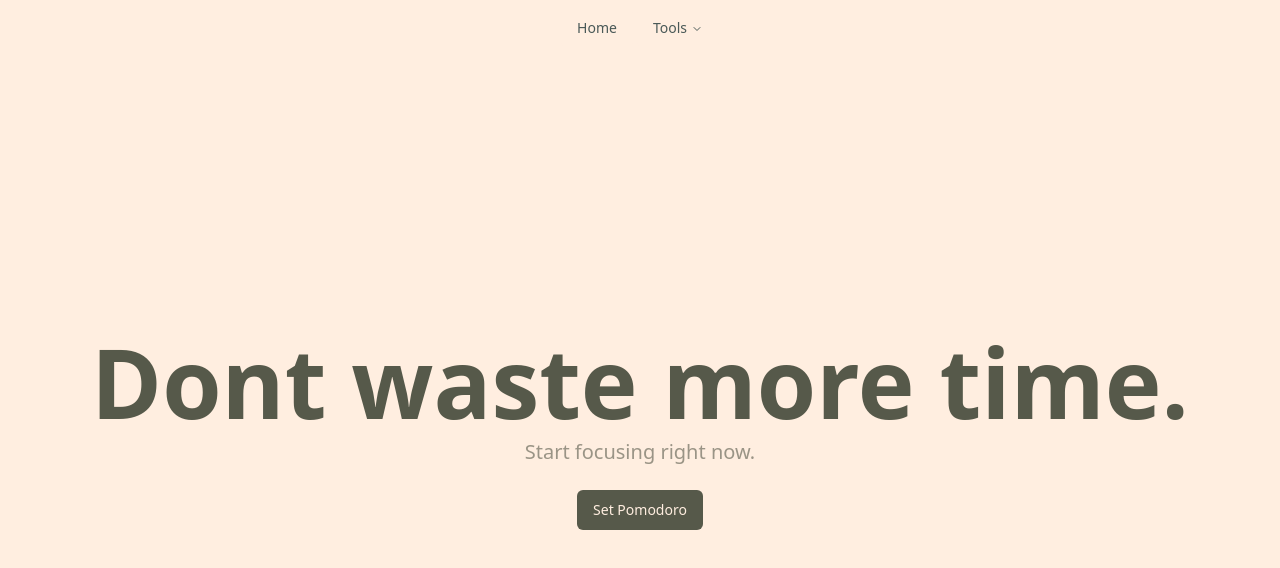
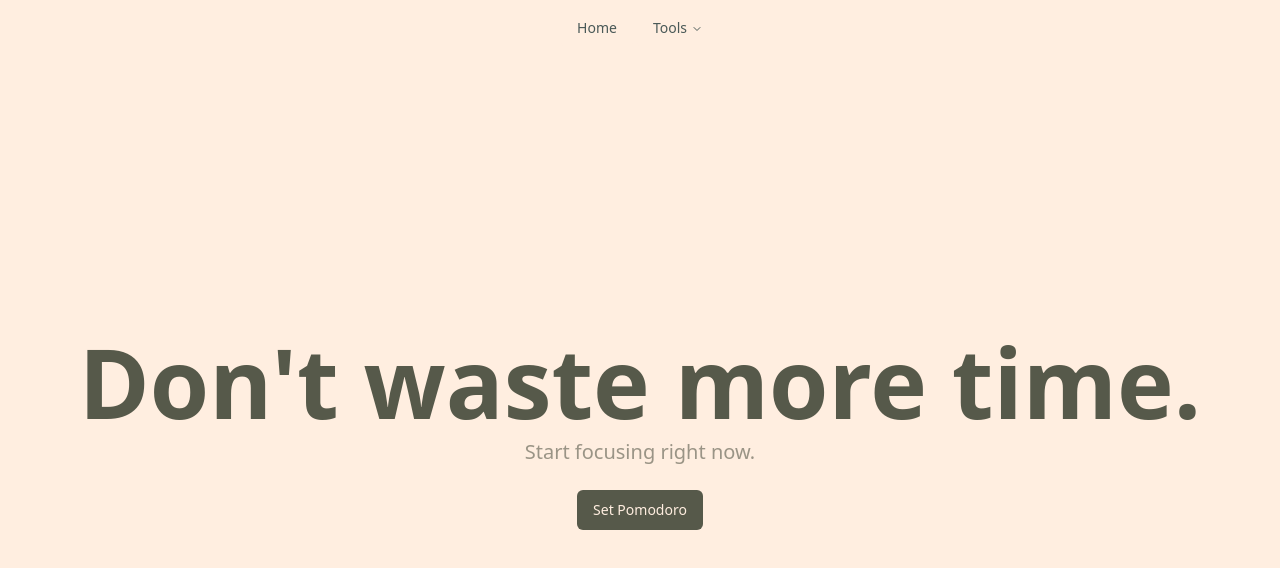
Before and after one commit to JorgeVenegas/pomodor.io, a React (Vite) app: page /#/ in a window 1280 px wide. Shown: the top 568 px of the page. Built offline with nearby package versions, Linux system fonts and the light colour scheme.

Commit message:
Corrected hero message spelling

```diff
--- a/src/components/pages/Home.jsx
+++ b/src/components/pages/Home.jsx
@@ -45,7 +45,7 @@ const Home = () => {
                     <motion.div className='flex justify-center mb-2'
                         initial={{ opacity: 0, y: -100 }}
                         animate={{ opacity: 1, y: 0 }}>
-                        <h1 className='text-primary font-bold text-8xl text-center'>Dont waste more time.</h1>
+                        <h1 className='text-primary font-bold text-8xl text-center'>Don't waste more time.</h1>
                     </motion.div>
                     <motion.div className='flex justify-center mb-6'
                         initial={{ opacity: 0, y: -100 }}
```
